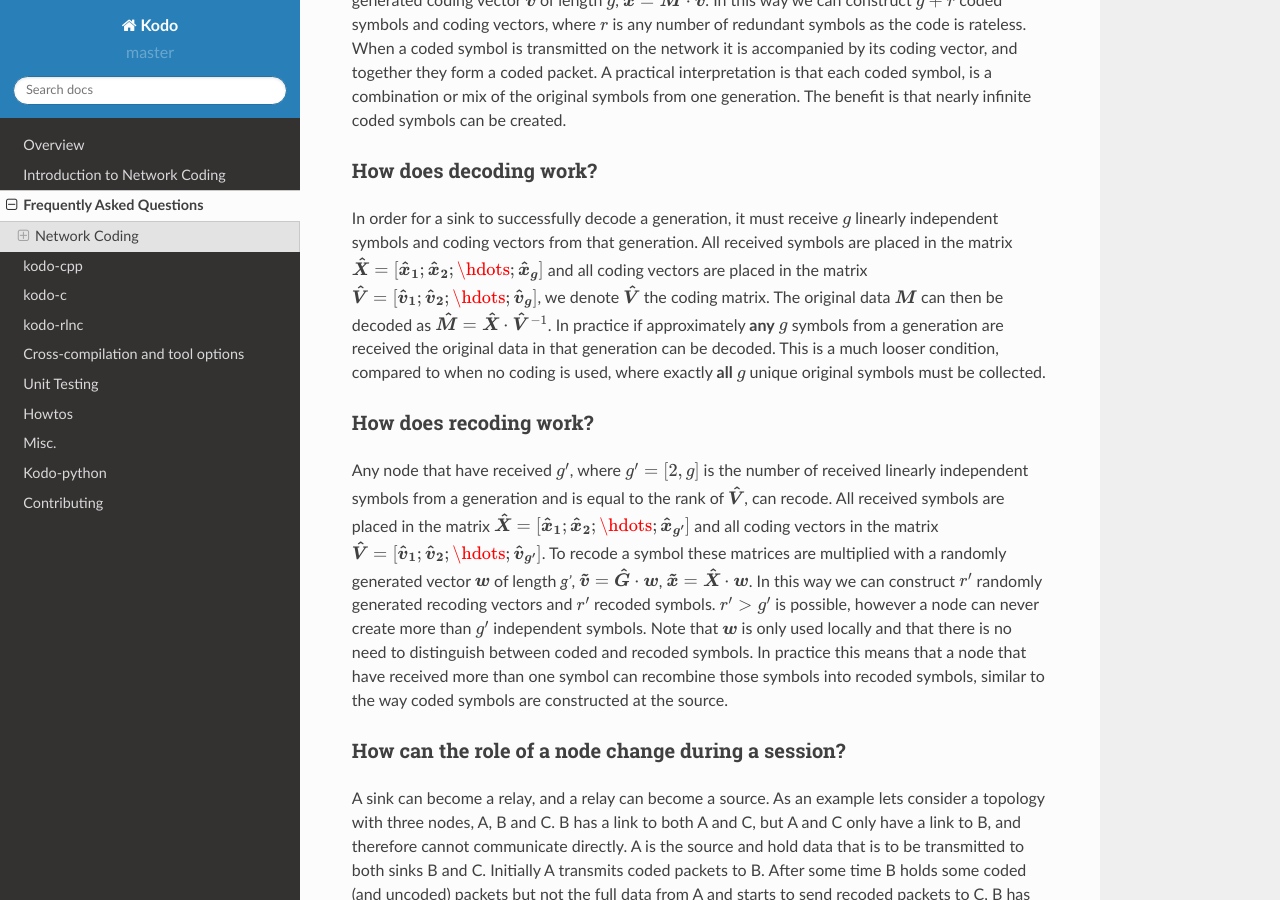
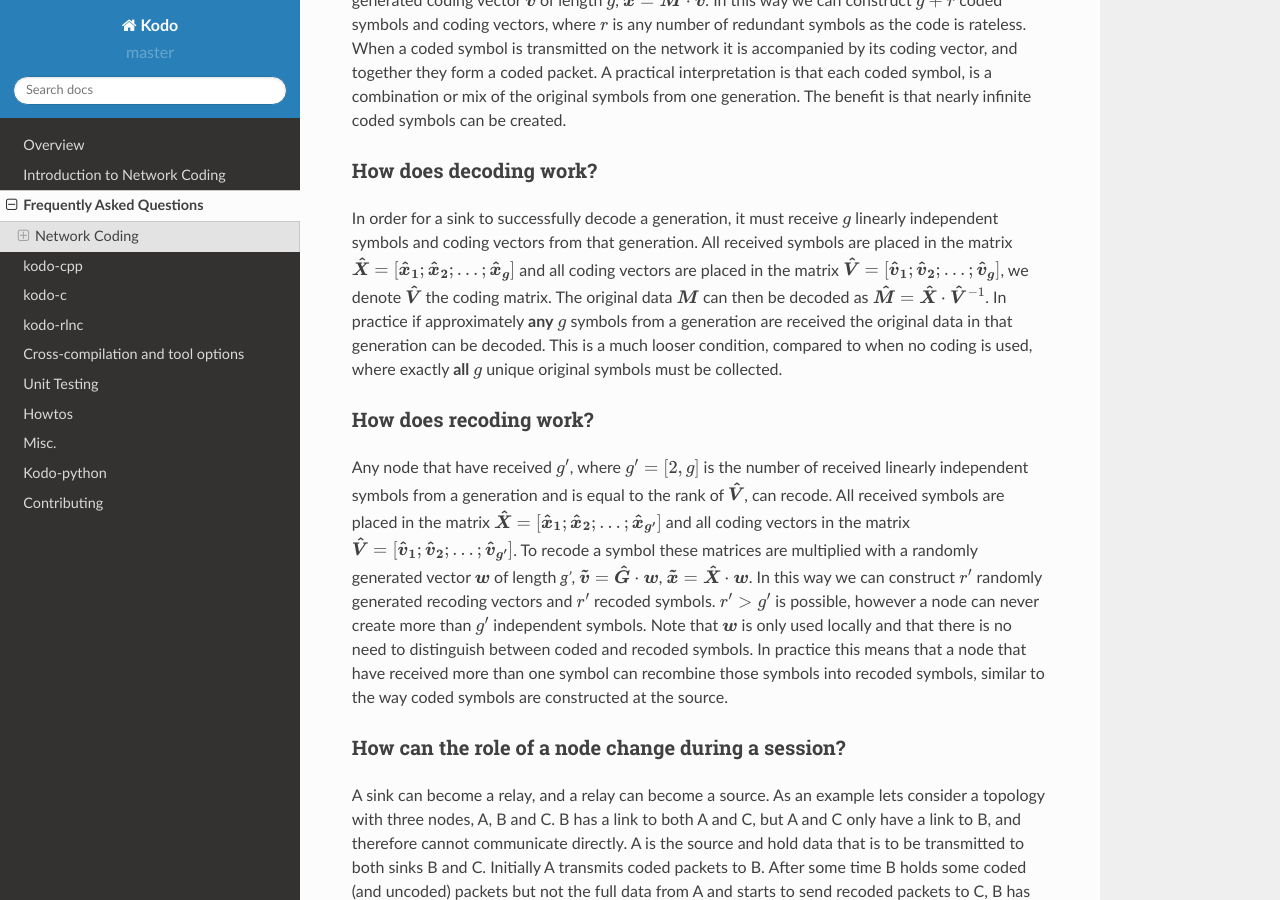
Before and after one commit to steinwurf/steinwurf-docs, a Sphinx documentation site: the page built from source/faq.rst, in a window 1280 px wide and 900 px high, scrolled down 4027 px. Built offline with Sphinx 7.4.7 and the Read the Docs theme 2.0.0, drawn with Linux system fonts in a browser that asks for light colours; pages that are not in the unit, such as notebooks, are missing from menus; some of the changed text lies outside the part shown.

Commit message:
Correct math notation

```diff
--- a/source/faq.rst
+++ b/source/faq.rst
@@ -104,7 +104,7 @@ What is a generation?
 Each generation constitutes :math:`g` symbols of size :math:`m`, where
 :math:`g` is called the generation size. The :math:`g` original
 symbols in one generation, are arranged in the matrix
-:math:`\boldsymbol{M}= [ \boldsymbol{m}_1 ; \boldsymbol{m}_2 ; \hdots
+:math:`\boldsymbol{M}= [ \boldsymbol{m}_1 ; \boldsymbol{m}_2 ; \dots
 ; \boldsymbol{m}_g ]`, where :math:`\boldsymbol{m}_i` is a column
 vector. In an application the block of data can be a file or a part of
 a media stream, and is divided into :math:`\lceil \frac{B}{m} \rceil`
@@ -128,7 +128,7 @@ The coding vector describes how a coded symbol was coded. It contains
 a coefficient (which is a element) for each symbol in the generation.
 
 The coding vector is typically denoted; :math:`\boldsymbol{v} = \{v_0;
-v_1; ... v_{g-1} \}`
+v_1; ... ; v_{g-1} \}`
 
 This column vector of elements are the coefficients which have been
 multiplied onto the original symbols.
@@ -217,10 +217,10 @@ In order for a sink to successfully decode a generation, it must
 receive :math:`g` linearly independent symbols and coding vectors from
 that generation. All received symbols are placed in the matrix
 :math:`\boldsymbol{\hat{X}} = [\boldsymbol{\hat{x}_1} ;
-\boldsymbol{\hat{x}_2} ; \hdots ; \boldsymbol{\hat{x}_g}]` and all
+\boldsymbol{\hat{x}_2} ; \dots ; \boldsymbol{\hat{x}_g}]` and all
 coding vectors are placed in the matrix
 :math:`\boldsymbol{\hat{V}}=[\boldsymbol{\hat{v}_1} ;
-\boldsymbol{\hat{v}_2} ; \hdots ;\boldsymbol{\hat{v}_g} ]`, we denote
+\boldsymbol{\hat{v}_2} ; \dots ;\boldsymbol{\hat{v}_g} ]`, we denote
 :math:`\boldsymbol{\hat{V}}` the coding matrix. The original data
 :math:`\boldsymbol{M}` can then be decoded as
 :math:`\boldsymbol{\hat{M}} = \boldsymbol{\hat{X}} \cdot
@@ -239,9 +239,9 @@ the number of received linearly independent symbols from a generation
 and is equal to the rank of :math:`\boldsymbol{\hat{V}}`, can
 recode. All received symbols are placed in the matrix
 :math:`\boldsymbol{\hat{X}} = [\boldsymbol{\hat{x}_1} ;
-\boldsymbol{\hat{x}_2} ; \hdots ; \boldsymbol{\hat{x}_{g'}}]` and all
+\boldsymbol{\hat{x}_2} ; \dots ; \boldsymbol{\hat{x}_{g'}}]` and all
 coding vectors in the matrix :math:`\boldsymbol{\hat{V}} =
-[\boldsymbol{\hat{v}_1} ; \boldsymbol{\hat{v}_2} ; \hdots ;
+[\boldsymbol{\hat{v}_1} ; \boldsymbol{\hat{v}_2} ; \dots ;
 \boldsymbol{\hat{v}_{g'}}]`. To recode a symbol these matrices are
 multiplied with a randomly generated vector :math:`\boldsymbol{w}` of
 length `g'`, :math:`\boldsymbol{\tilde{v}} = \boldsymbol{\hat{G}}
@@ -322,7 +322,7 @@ are typically split into several equal-sized generations.
 When are the lost symbols/packets recovered?
 ............................................
 
-Let's suppose the :math:`N:math:` packets were lost from a generation
+Let's suppose the :math:`N` packets were lost from a generation
 and the sender does not have any information about which packets were
 lost. In this case, at least :math:`N` coded packets are required to
 recover them. Note that the packets will not be recovered one-by-one,
```
